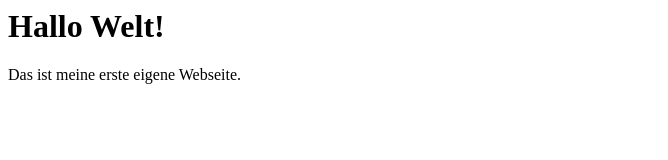
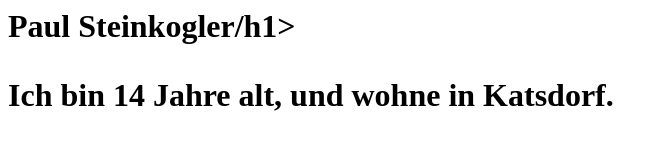
Before and after one commit to FlaushDev/khev-web, a plain HTML site: page index.html in a window 1280 px wide. Shown: the whole page, without its empty margins (0-668 px from the left). Drawn offline with Linux system fonts and the light colour scheme.

Commit message:
Update index.html

```diff
--- a/index.html
+++ b/index.html
@@ -6,8 +6,8 @@
   </head>
   <body>
 
-    <h1>Hallo Welt!</h1>
-    <p>Das ist meine erste eigene Webseite.</p>
+    <h1>Paul Steinkogler/h1>
+    <p>Ich bin 14 Jahre alt, und wohne in Katsdorf. </p>
 
   </body>
 </html>
```
